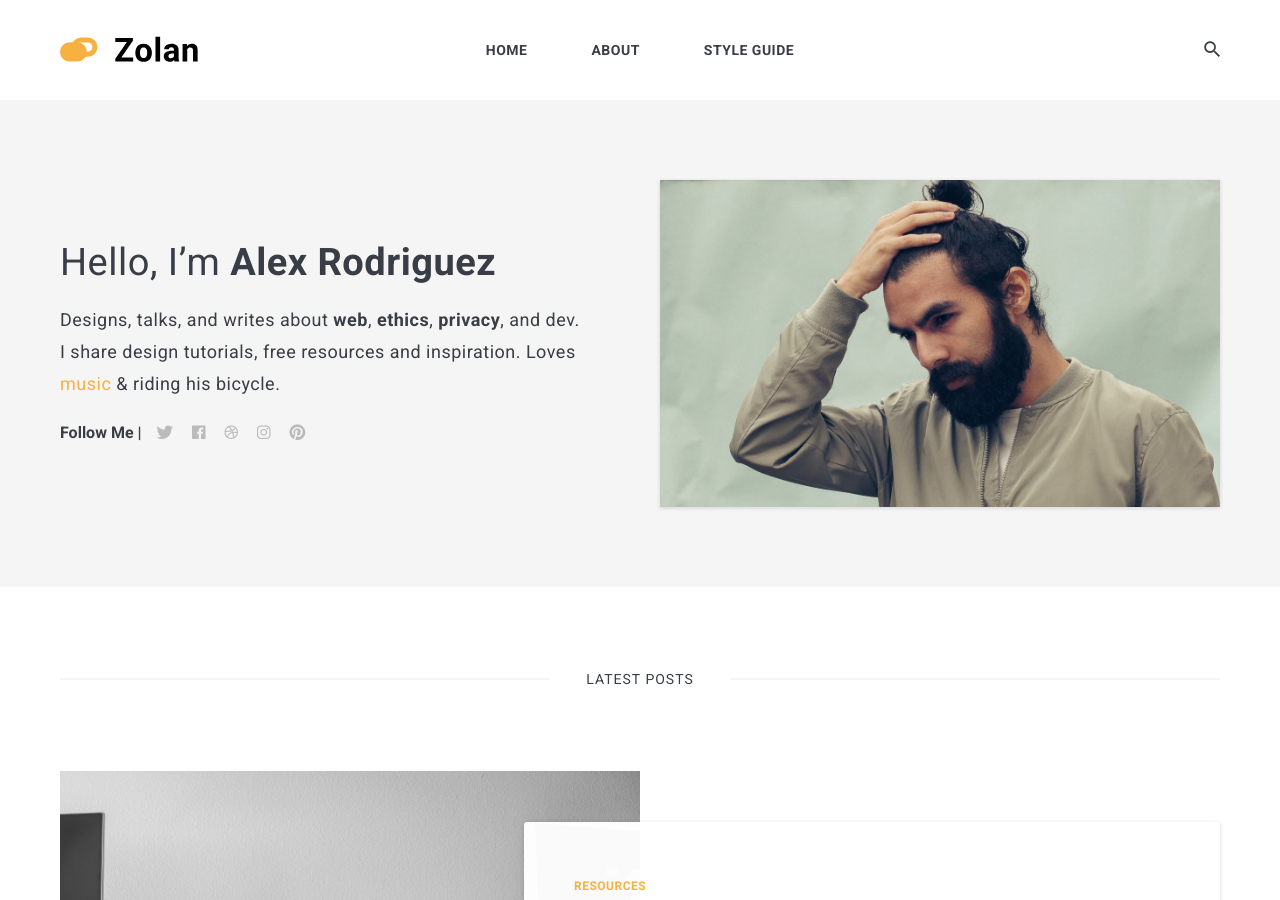
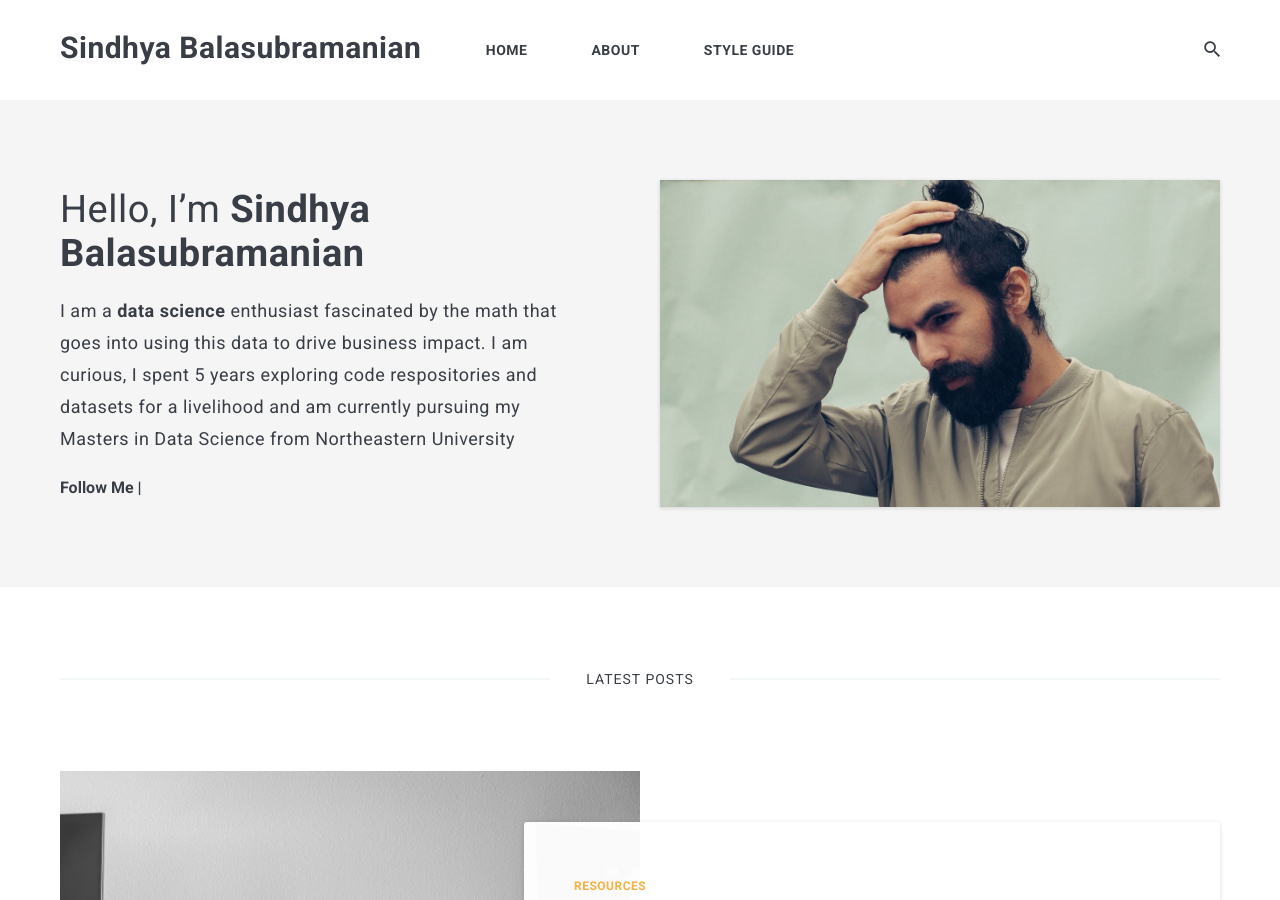
Before and after one commit to sindhya1781/sindhyab, a Jekyll site: the page built from index.html, in a window 1280 px wide and 900 px high. Built offline with Jekyll 4.4.1, drawn with Linux system fonts in a browser that asks for light colours; nearby versions of some CDN libraries; the list of posts is cut into pages by our own code; some of the changed text lies outside the part shown.

Commit message:
Updating Bio

```diff
--- a/_data/settings.yml
+++ b/_data/settings.yml
@@ -1,44 +1,17 @@
 #-------------------------------
 # General Site Settings
-title: Zolan
-logo: logo.svg # You can add own logo.
-description: Zolan is modern minimal theme for Jekyll
-
+title: Sindhya Balasubramanian
 
 #-------------------------------
 # Author Settings
 author:
-  name: Alex Rodriguez
+  name: Sindhya Balasubramanian
   image: 01.jpg
-  say-hello: Hello, I’m <strong>Alex Rodriguez</strong>
-  bio: Designs, talks, and writes about <strong>web</strong>, <strong>ethics</strong>, <strong>privacy</strong>, and dev. I share design tutorials, free resources and inspiration. Loves <a href="#">music</a> & riding his bicycle.
-
+  say-hello: Hello, I’m <strong>Sindhya Balasubramanian</strong>
+  bio: I am a <strong>data science</strong> enthusiast fascinated by the math that goes into using this data to drive business impact. I am curious, I spent 5 years exploring code respositories and datasets for a livelihood and am currently pursuing my Masters in Data Science from Northeastern University
 
 #-------------------------------
 # Contact links
-twitter: https://twitter.com/ # Add your Twitter handle
-facebook: https://facebook.com/ # Add your Facebook handle
-dribbble: https://dribbble.com/ # Add your Dribbble handle
-instagram: https://instagram.com/ # Add your Instagram handle
-pinterest: https://pinterest.com/ # Add your Pinterest handle
-
-
-#-------------------------------
-# Comment Section (Disqus)
-disqus-identifier: mr-brown # add your shortname for Disqus Comment. For example mr-brown
-
-
-#-------------------------------
-# Instagram Feed
-instafeed: # To enable the instafeed, use the value true. To turn off use the value false.
-instagram-profile: artemsheludko_ # Add instagram username
-
-
-#-------------------------------
-# Google Analytics
-google-analytics: # Add your identifier. For example UA-99631805-1.
-
-
-#-------------------------------
-# Newsletter
-mailchimp: # Add your MailChimp form identifier. For example - blogenjoyfreedom.us16.list-manage.com/subscribe/post?u=cd56155d76ddeeb4c0bc4d080&amp;id=7a526cd13e
+mail: balasubramanian.si@northeastern.edu
+linkedin: https://www.linkedin.com/in/sindhya-balasubramanian/
+github: https://github.com/sindhya1781
```
